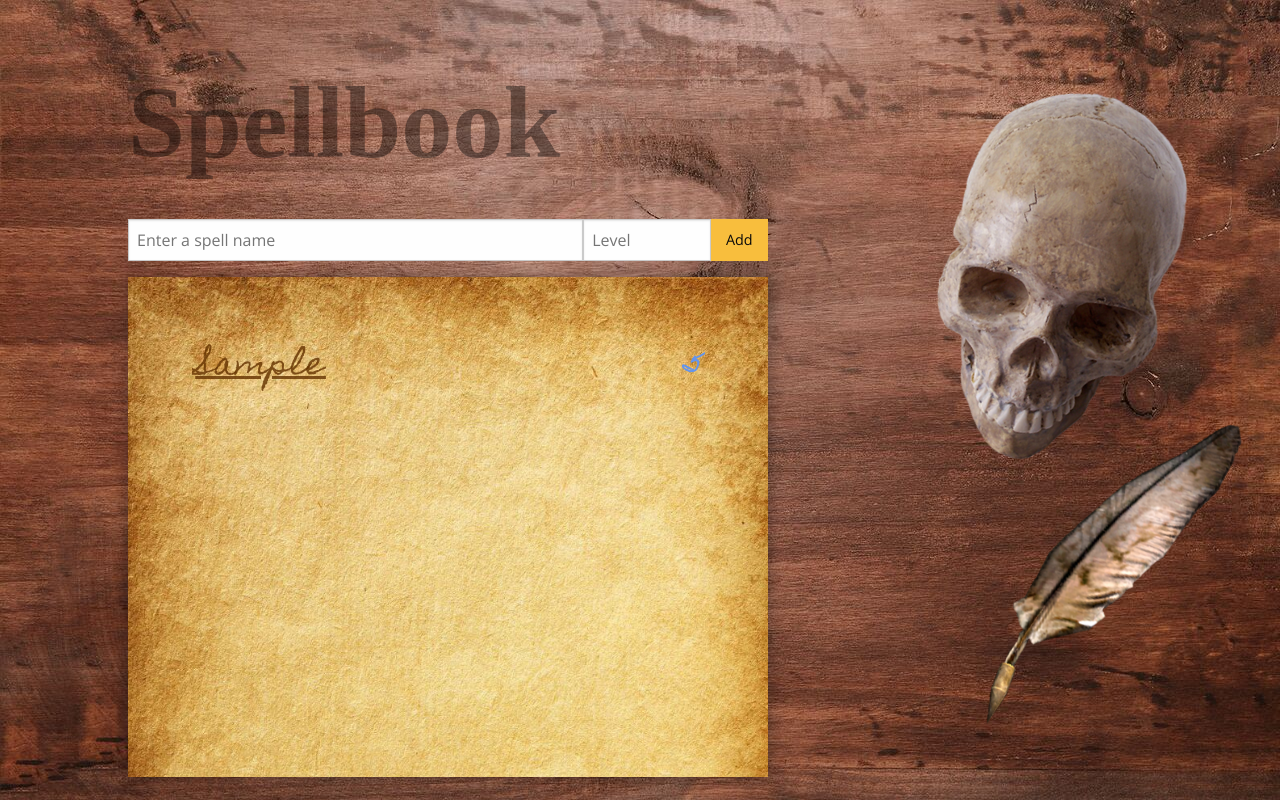
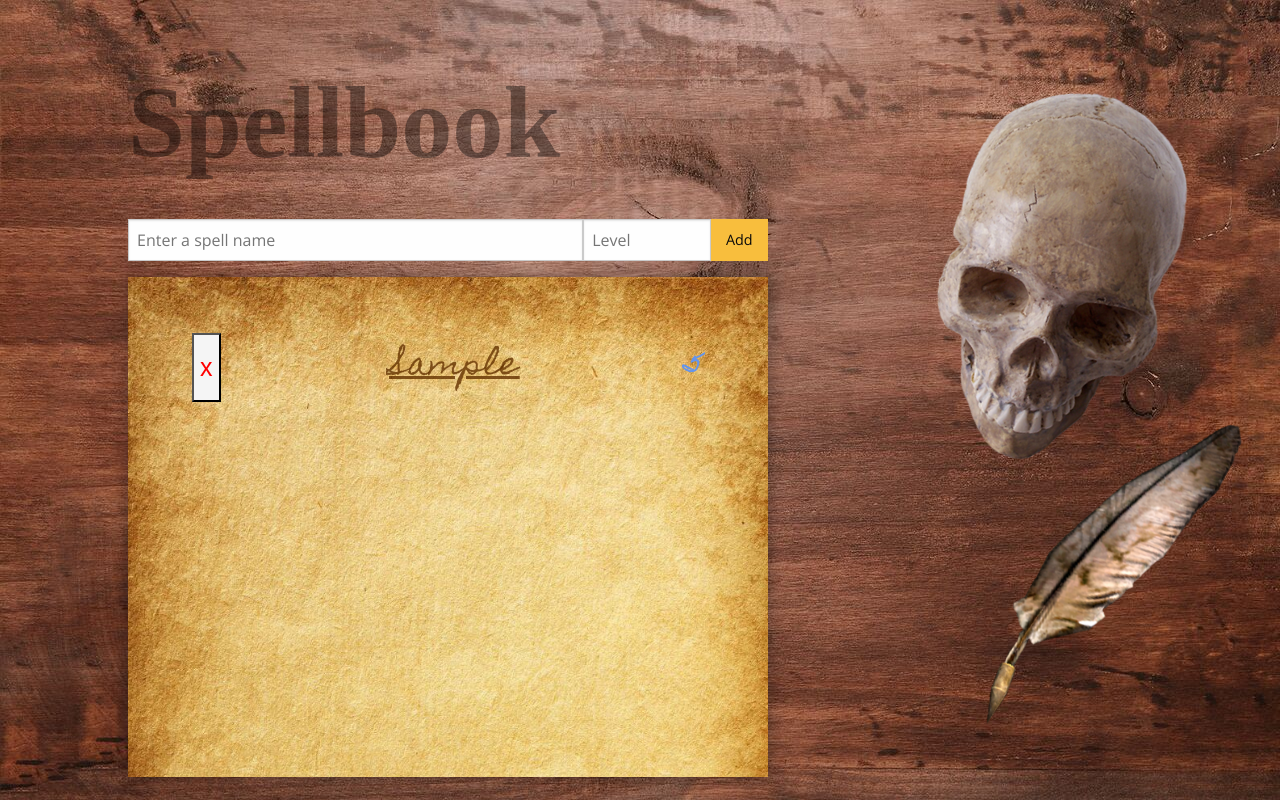
Before and after one commit to alexmoriarty1998/spellbook, a plain HTML site: page index.html in a window 1280 px wide. Both pictures are taken after typing "Sample", "5" into the empty fields and a click on the button "Add". Drawn offline with nearby package versions, Linux system fonts and the light colour scheme; a web font is replaced by a local one.

Commit message:
removes spells when delete button is clicked

```diff
--- a/index.css
+++ b/index.css
@@ -154,3 +154,11 @@ input.small {
 .level {
   color: cornflowerblue;
 }
+
+.button{
+  text-align: center;
+  background-color: whitesmoke;
+  color: red;
+  font-family: fantasy;
+  font-size: 25px;
+}
--- a/index.js
+++ b/index.js
@@ -1,4 +1,6 @@
 const spells = []
+let spellCount = 0
+let buttonCount = 0
 const app =
 {
   init: function() {
@@ -12,6 +14,9 @@ const app =
     const el = document.createElement('span')
     el.textContent = value
     el.classList.add(name)
+    el.setAttribute("id", 'spell${buttonCount}')
+
+
     return el
   },
 
@@ -26,6 +31,17 @@ const app =
     })
 
     const item = document.createElement('li')
+    const button = document.createElement('button')
+    button.innerText = 'x'
+    button.classList.add('button')
+    button.setAttribute("id", buttonCount)
+    buttonCount++
+    let sendItem = true
+    button.addEventListener('click', function(ev){
+      const child = ev.target.parentNode
+      child.parentNode.removeChild(child)
+    })
+    item.appendChild(button)
     item.classList.add('spell')
 
     // append each <span> to the <li>
@@ -47,12 +63,13 @@ const app =
     }
 
     spells.push(spell)
-    console.log(spells)
 
     const item = this.renderItem(spell)
 
     const list = document.querySelector('#spells')
     list.appendChild(item)
+
+
 
     f.reset()
   },
```
